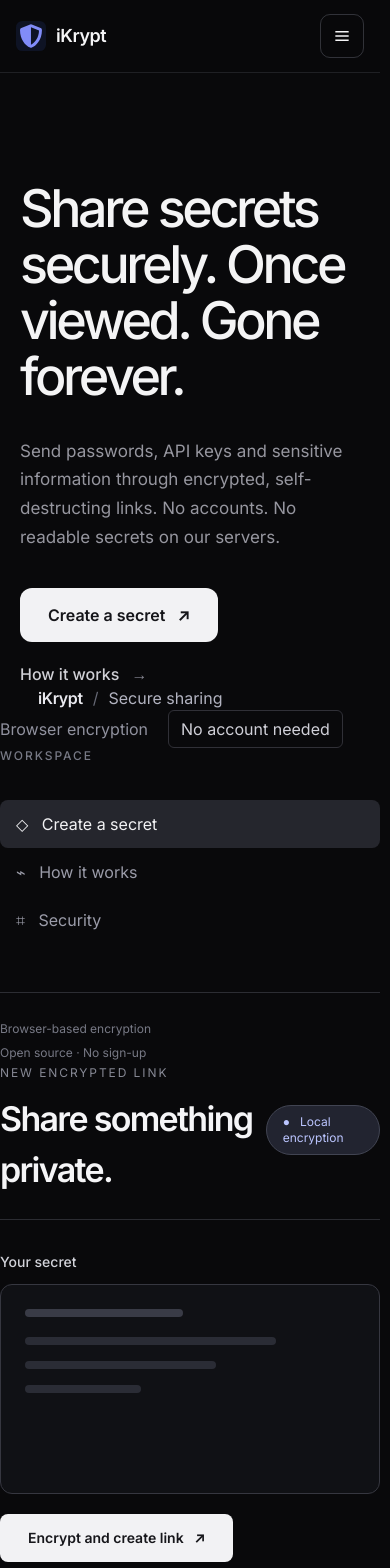
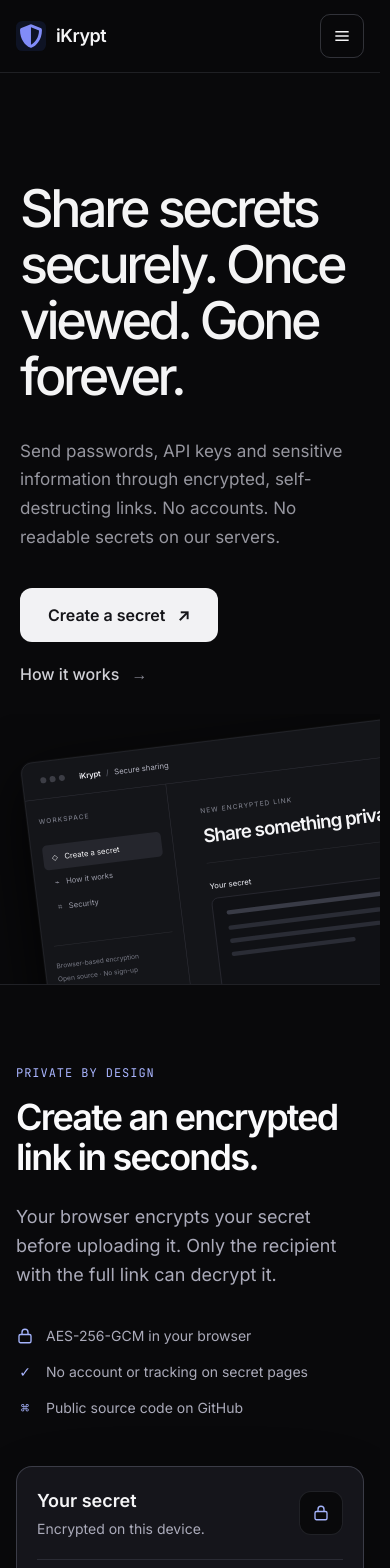
Before and after one commit to digitalwareshub/iKrypt10, a Next.js app: page / in a window 390 px wide. Shown: the top 1568 px of the page. Built offline with nearby package versions, Linux system fonts and the light colour scheme.

Commit message:
design: add large tilted product viewport and responsive Linear hero styles

```diff
--- a/src/app/globals.css
+++ b/src/app/globals.css
@@ -263,3 +263,90 @@ main p a:hover,
 main dd a:hover {
   text-decoration-color: currentColor;
 }
+
+/* Linear-reference homepage composition: near-black breathing room and a
+   large, tilted illustration of the actual iKrypt product. The illustration
+   is decorative only; the usable form follows it in normal document flow. */
+.ikrypt-linear-hero {
+  position: relative;
+  overflow: hidden;
+  background: #09090b;
+  min-height: 940px;
+}
+.ikrypt-product-stage {
+  position: relative;
+  margin-top: 68px;
+  height: 470px;
+  overflow: hidden;
+  pointer-events: none;
+}
+.ikrypt-product-window {
+  position: absolute;
+  top: 110px;
+  left: 8%;
+  width: max(1280px, 102%);
+  min-height: 650px;
+  overflow: hidden;
+  transform: rotate(-8deg);
+  transform-origin: left top;
+  border: 1px solid #303139;
+  border-radius: 20px;
+  background: #141519;
+  box-shadow: 0 0 0 2px rgba(255,255,255,0.025), 0 35px 110px rgba(0,0,0,0.85);
+}
+.ikrypt-product-toolbar {
+  display: flex;
+  height: 68px;
+  align-items: center;
+  justify-content: space-between;
+  gap: 24px;
+  padding: 0 32px;
+  border-bottom: 1px solid #303139;
+  color: #d1d2dc;
+  font-size: 14px;
+}
+.ikrypt-product-toolbar i {
+  display: inline-block;
+  width: 11px;
+  height: 11px;
+  border-radius: 50%;
+  background: #3c3d45;
+}
+.ikrypt-product-body {
+  display: grid;
+  grid-template-columns: 258px minmax(0,1fr);
+  min-height: 590px;
+}
+.ikrypt-product-sidebar {
+  padding: 32px 20px;
+  border-right: 1px solid #303139;
+  color: #a1a2b0;
+  font-size: 14px;
+}
+.ikrypt-product-main {
+  padding: 48px 56px;
+  min-width: 0;
+}
+@media (min-width: 1600px) {
+  .ikrypt-linear-hero { min-height: 1010px; }
+  .ikrypt-product-stage { height: 520px; }
+  .ikrypt-product-window { top: 105px; left: 7%; width: 95%; }
+}
+@media (max-width: 767px) {
+  .ikrypt-linear-hero { min-height: 760px; }
+  .ikrypt-product-stage { height: 325px; margin-top: 28px; }
+  .ikrypt-product-window {
+    top: 50px;
+    left: 20px;
+    width: 1070px;
+    transform: rotate(-7deg) scale(0.64);
+    transform-origin: left top;
+  }
+}
+@media (max-width: 420px) {
+  .ikrypt-product-stage { height: 270px; }
+  .ikrypt-product-window { transform: rotate(-7deg) scale(0.55); }
+}
+@media (prefers-reduced-motion: reduce) {
+  .ikrypt-product-window { transition: none; }
+}
```
